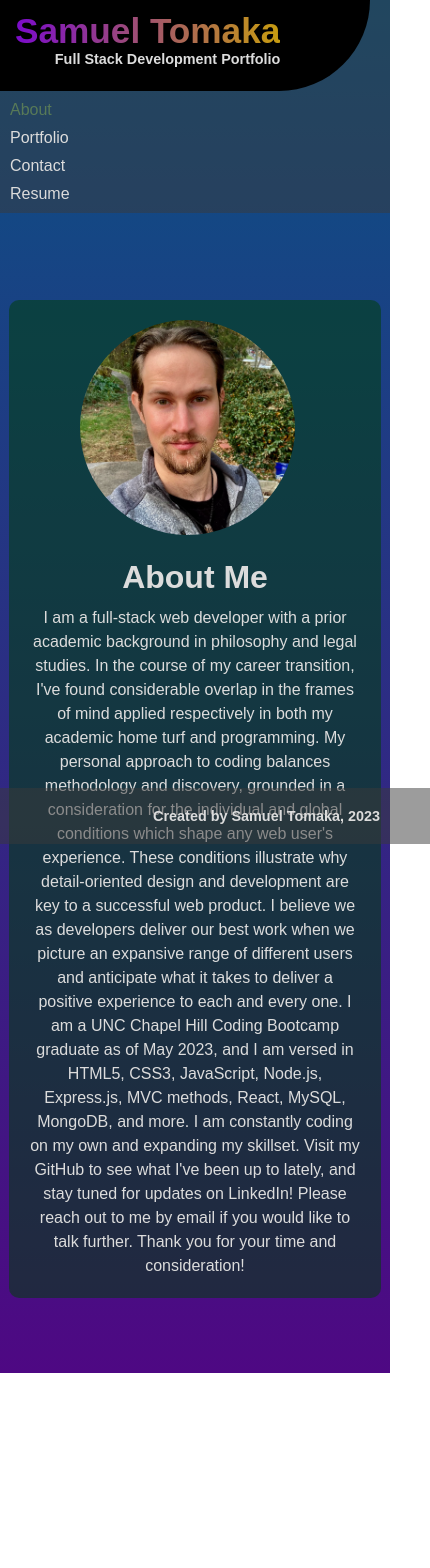
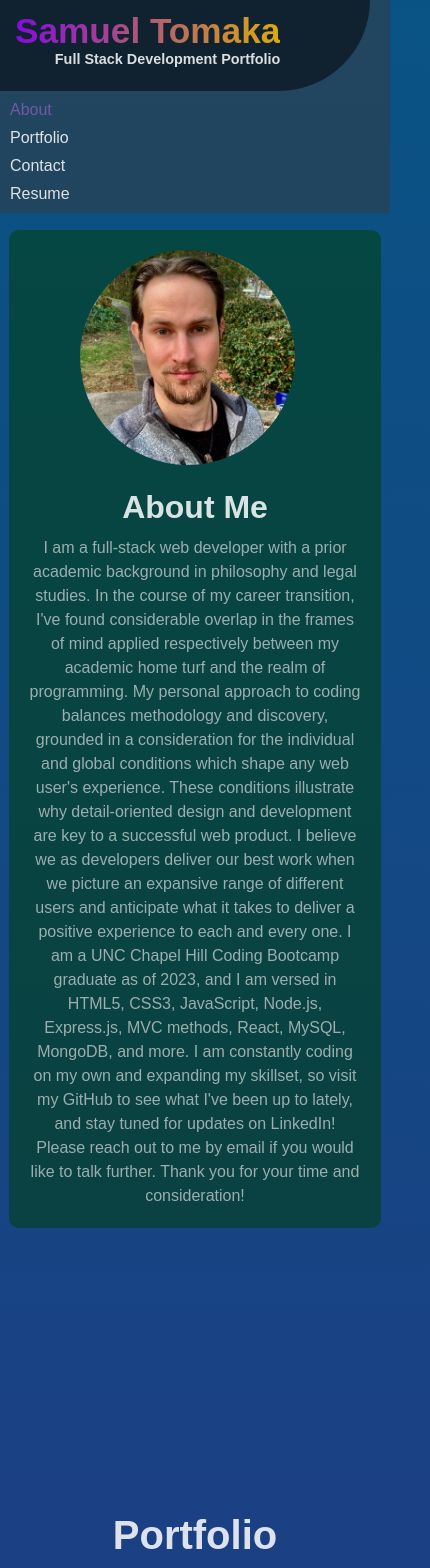
Before and after one commit to altavada/portfolio-with-react, a React (Create React App) app: page / in a window 390 px wide. Shown: the top 1568 px of the page, 430 px wide, since content can reach past the window. Before the commit the page ends 1373 px from the top, so only its background shows below. Built offline with nearby package versions, Linux system fonts and the light colour scheme.

Commit message:
full UI overhaul

```diff
--- a/src/App.js
+++ b/src/App.js
@@ -1,15 +1,18 @@
 import React from "react";
 import Header from "./components/Header";
-import Footer from "./components/Footer";
 
 import "./styles/style.css";
 
 function App() {
   return (
-    <div>
-      <Header />
-      <Footer />
-    </div>
+    <>
+      <div className="main-content">
+        <Header />
+      </div>
+      <footer>
+        <h2 className="footer-content">MIT License © 2023 by Sam Tomaka</h2>
+      </footer>
+    </>
   );
 }
 
--- a/src/components/Footer.js
+++ /dev/null
@@ -1,29 +0,0 @@
-const styles = {
-  footer: {
-    position: "fixed",
-    bottom: "0",
-    textAlign: "left",
-    marginTop: "50px",
-    marginBottom: "0px",
-    fontSize: "10px",
-    paddingBottom: "35px",
-    padding: "20px",
-    background: "rgba(58, 58, 58, 0.5)",
-    width: "100%",
-  },
-  content: {
-    display: "inline-block",
-    float: "right",
-    paddingRight: "30px",
-  },
-};
-
-function Footer() {
-  return (
-    <footer style={styles.footer}>
-      <h2 style={styles.content}>Created by Samuel Tomaka, 2023</h2>
-    </footer>
-  );
-}
-
-export default Footer;
--- a/src/components/Header.js
+++ b/src/components/Header.js
@@ -1,45 +1,69 @@
-import "../styles/Header.css";
-import Navigation from "./Navigation";
+import "../styles/Body.css";
 import { useState } from "react";
+import About from "./sections/About";
+import Portfolio from "./sections/Portfolio";
+import Contact from "./sections/Contact";
+import Resume from "./sections/Resume";
 
 function Header() {
   const [navTab, setTab] = useState("about");
   const handleClick = (event) => {
-    setTab(event.target.getAttribute("id"));
-    document.getElementById("about").style = "none";
-    document.getElementById("portfolio").style = "none";
-    document.getElementById("contact").style = "none";
-    document.getElementById("resume").style = "none";
-    event.target.style.color = "rgb(88, 122, 88)";
+    const targetId = event.target.getAttribute("data-id");
+    setTab(targetId);
+    const sectionElement = document.getElementById(targetId);
+    if (sectionElement) {
+      sectionElement.scrollIntoView({ behavior: "smooth" });
+    }
   };
   return (
     <div>
       <header>
         <div className="headline">
-            <h1>Samuel Tomaka</h1>
+          <h1>Samuel Tomaka</h1>
           <h2 className="subtitle">Full Stack Development Portfolio</h2>
         </div>
         <nav>
           <span
-            className="navbtn"
-            id="about"
+            className={navTab === "about" ? "navbtn nav-selected" : "navbtn"}
+            data-id="about"
             onClick={handleClick}
-            style={{ color: "rgb(88, 122, 88)" }}
+            // style={{ color: "rgb(88, 122, 88)" }}
           >
             About
           </span>
-          <span className="navbtn" id="portfolio" onClick={handleClick}>
+          <span
+            className={
+              navTab === "portfolio" ? "navbtn nav-selected" : "navbtn"
+            }
+            data-id="portfolio"
+            onClick={handleClick}
+          >
             Portfolio
           </span>
-          <span className="navbtn" id="contact" onClick={handleClick}>
+          <span
+            className={navTab === "contact" ? "navbtn nav-selected" : "navbtn"}
+            data-id="contact"
+            onClick={handleClick}
+          >
             Contact
           </span>
-          <span className="navbtn" id="resume" onClick={handleClick}>
+          <span
+            className={navTab === "resume" ? "navbtn nav-selected" : "navbtn"}
+            data-id="resume"
+            onClick={handleClick}
+          >
             Resume
           </span>
         </nav>
       </header>
-      <Navigation onTab={navTab} />
+      <div id="about"></div>
+      <About />
+      <div className="divider" id="portfolio"></div>
+      <Portfolio  />
+      <div className="divider" id="contact"></div>
+      <Contact />
+      <div className="divider" id="resume"></div>
+      <Resume />
     </div>
   );
 }
--- a/src/components/Navigation.js
+++ /dev/null
@@ -1,24 +0,0 @@
-import About from './sections/About';
-import Portfolio from './sections/Portfolio';
-import Contact from './sections/Contact';
-import Resume from './sections/Resume';
-
-function Section({ onTab }) {
-  let whichContent;
-  switch (onTab) {
-    case "portfolio":
-      whichContent = <Portfolio />;
-      break;
-    case "contact":
-      whichContent = <Contact />;
-      break;
-    case "resume":
-      whichContent = <Resume />;
-      break;
-    default:
-      whichContent = <About />;
-  }
-  return whichContent;
-}
-
-export default Section;
--- a/src/components/sections/About.js
+++ b/src/components/sections/About.js
@@ -1,4 +1,4 @@
-import "../../styles/Body.css";
+
 import cestMoi from "../../images/me.png";
 
 export default function About() {
@@ -13,22 +13,22 @@ export default function About() {
               I am a full-stack web developer with a prior academic background
               in philosophy and legal studies. In the course of my career
               transition, I've found considerable overlap in the frames of mind
-              applied respectively in both my academic home turf and
-              programming. My personal approach to coding balances methodology
-              and discovery, grounded in a consideration for the individual and
-              global conditions which shape any web user's experience. These
-              conditions illustrate why detail-oriented design and development
-              are key to a successful web product. I believe we as developers
-              deliver our best work when we picture an expansive range of
-              different users and anticipate what it takes to deliver a positive
-              experience to each and every one. I am a UNC Chapel Hill Coding
-              Bootcamp graduate as of May 2023, and I am versed in HTML5, CSS3,
-              JavaScript, Node.js, Express.js, MVC methods, React, MySQL,
+              applied respectively between my academic home turf and the realm
+              of programming. My personal approach to coding balances
+              methodology and discovery, grounded in a consideration for the
+              individual and global conditions which shape any web user's
+              experience. These conditions illustrate why detail-oriented design
+              and development are key to a successful web product. I believe we
+              as developers deliver our best work when we picture an expansive
+              range of different users and anticipate what it takes to deliver a
+              positive experience to each and every one. I am a UNC Chapel Hill
+              Coding Bootcamp graduate as of 2023, and I am versed in HTML5,
+              CSS3, JavaScript, Node.js, Express.js, MVC methods, React, MySQL,
               MongoDB, and more. I am constantly coding on my own and expanding
-              my skillset. Visit my GitHub to see what I've been up to lately,
-              and stay tuned for updates on LinkedIn! Please reach out to me by
-              email if you would like to talk further. Thank you for your time
-              and consideration!
+              my skillset, so visit my GitHub to see what I've been up to
+              lately, and stay tuned for updates on LinkedIn! Please reach out
+              to me by email if you would like to talk further. Thank you for
+              your time and consideration!
             </p>
           </div>
         </div>
--- a/src/components/sections/Contact.js
+++ b/src/components/sections/Contact.js
@@ -1,5 +1,4 @@
 import { useState } from "react";
-import "../../styles/Body.css";
 import { FontAwesomeIcon } from "@fortawesome/react-fontawesome";
 import { faEnvelope } from "@fortawesome/free-solid-svg-icons";
 import { faGithub, faLinkedin } from "@fortawesome/free-brands-svg-icons";
--- a/src/components/sections/Portfolio.js
+++ b/src/components/sections/Portfolio.js
@@ -1,4 +1,3 @@
-import "../../styles/Body.css";
 import { projects } from "../../utils/projectData";
 import Project from "./Project";
 
--- a/src/components/sections/Project.js
+++ b/src/components/sections/Project.js
@@ -1,5 +1,3 @@
-import "../../styles/Body.css";
-
 export default function Project(props) {
   const imageUrl = `${process.env.PUBLIC_URL}/${props.image}`;
 
--- a/src/components/sections/Resume.js
+++ b/src/components/sections/Resume.js
@@ -1,4 +1,3 @@
-import "../../styles/Body.css";
 import resumeIcon from "../../images/resume-icon.png";
 
 export default function Resume() {
@@ -7,7 +6,7 @@ export default function Resume() {
       <h2 className="bodyheader">Resume</h2>
       <br></br>
       <a
-        href="https://drive.google.com/file/d/1YFfSxOEViGfFiSn0XS5Cnxogqy7D4_pb/view?usp=sharing"
+        href="https://docs.google.com/document/d/1n2IpbyEouROf0NoYg0MSERl041h7amgtoqIoVYQ-3JQ/edit?usp=sharing"
         target="_blank"
         rel="noreferrer"
       >
@@ -17,7 +16,7 @@ export default function Resume() {
           src={resumeIcon}
           alt="Resume icon"
         ></img>
-        <p>Click icon for PDF resume</p>
+        <p>Click icon to view the doc!</p>
       </a>
       <div className="summary">
         <div>
--- a/src/styles/Body.css
+++ b/src/styles/Body.css
@@ -1,8 +1,74 @@
 :root {
-    --mutegreen: rgb(88, 122, 88);
-    --fadedgreen: rgb(128, 150, 128);
+    --mutegreen: rgb(113, 89, 166);
+    --fadedgreen: rgb(139, 128, 150);
     --forest: rgba(0, 64, 14, 0.554);
     --graybg: rgb(58, 58, 58);
+}
+
+header {
+    background-color: rgba(58, 58, 58, 0.5);
+    position: fixed;
+    width: 100%;
+    z-index: 1;
+}
+
+.headline {
+    display: inline-block;
+    height: 6rem;
+    padding-left: 15px;
+    padding-top: 20px;
+    padding-right: 90px;
+    border-bottom-right-radius: 6rem;
+    background-color: rgba(0, 0, 0, 0.501);
+}
+
+h1 {
+    font-size: 2.6rem;
+    background: linear-gradient(to right,#850bdc, #dcab0c);
+    -webkit-background-clip: text;
+    -webkit-text-fill-color: transparent;
+}
+
+h2 {
+    font-size: 1rem;
+}
+
+.subtitle {
+    text-align: right;
+}
+
+nav {
+    display: flex;
+    padding-top: 40px;
+    padding-right: 50px;
+    float: right;
+    font-size: 20px;
+}
+
+.navbtn {
+    padding: 10px;
+    margin-top: -10px;
+    text-decoration: none;
+    cursor: pointer;
+    color: rgba(255, 255, 255, 0.85);
+}
+
+.navbtn:hover {
+    /* background-color: rgba(128, 128, 128, 0.499); */
+    border-radius: 10px;
+    color: var(--fadedgreen);
+}
+
+.navbtn:active {
+    color: var(--fadedgreen);
+}
+
+.nav-selected {
+    color: var(--mutegreen);
+}
+
+h2 {
+    color: rgba(255, 255, 255, 0.85);
 }
 
 .main {
@@ -12,6 +78,7 @@
 
 .firstsection {
     display: flex;
+    margin-top: 20px;
 }
 
 .bio {
@@ -78,6 +145,7 @@
     background-color: rgba(0, 0, 0, 0.4);
     padding: 3px;
     border-radius: 5px;
+    color: rgba(255, 255, 255, 0.85);
 }
 
 .boxitem:hover {
@@ -230,6 +298,7 @@
 
 .resume {
     text-align: center;
+    margin-bottom: 50px;
 }
 
 .resume a {
@@ -254,6 +323,7 @@
 
 .subhead {
     text-align: center;
+    background-color: transparent;
 }
 
 .contact-form {
@@ -272,9 +342,17 @@
     border-radius: 5px;
 }
 
-@media screen and (max-width: 772px) {
+@media screen and (max-width: 817px) {
+    nav {
+        flex-direction: column;
+        float: none;
+        padding-top: 10px;
+    }
+    .navbtn {
+        font-size: 1rem;
+    }
     .main {
-        padding-top: 300px;
+        padding-top: 210px;
     }
 }
 
@@ -287,3 +365,28 @@
         text-align: center;
     }
 }
+
+@media screen and (max-width: 418px) {
+    h1 {
+        font-size: 2.4rem;
+    }
+    h2 {
+        font-size: 0.9rem;
+    }
+    .headline {
+        height: 5rem;
+        padding-top: 11px;
+    }
+}
+
+@media screen and (max-width: 394px) {
+    h1 {
+        font-size: 2.2rem;
+    }
+}
+
+@media screen and (max-width: 370px) {
+    h1 {
+        font-size: 2.1rem;
+    }
+}
--- a/src/styles/Header.css
+++ /dev/null
@@ -1,91 +0,0 @@
-header {
-    background-color: rgba(58, 58, 58, 0.5);
-    position: fixed;
-    width: 100%;
-    z-index: 1;
-}
-
-.headline {
-    display: inline-block;
-    height: 6rem;
-    padding-left: 15px;
-    padding-top: 20px;
-    padding-right: 90px;
-    border-bottom-right-radius: 6rem;
-    background-color: black;
-}
-
-h1 {
-    font-size: 2.6rem;
-    background: linear-gradient(to right,#7b0bcb, #c79c10);
-    -webkit-background-clip: text;
-    -webkit-text-fill-color: transparent;
-}
-
-h2 {
-    font-size: 1rem;
-}
-
-.subtitle {
-    text-align: right;
-}
-
-nav {
-    display: flex;
-    padding-top: 40px;
-    padding-right: 50px;
-    float: right;
-    font-size: 20px;
-}
-
-.navbtn {
-    padding: 10px;
-    margin-top: -10px;
-    text-decoration: none;
-    cursor: pointer;
-}
-
-.navbtn:hover {
-    background-color: rgba(128, 128, 128, 0.499);
-    border-radius: 10px;
-}
-
-.navbtn:active {
-    color: rgb(159, 189, 159);
-}
-
-@media screen and (max-width: 772px) {
-    nav {
-        flex-direction: column;
-        float: none;
-        padding-top: 10px;
-    }
-    .navbtn {
-        font-size: 1rem;
-    }
-}
-
-@media screen and (max-width: 418px) {
-    h1 {
-        font-size: 2.4rem;
-    }
-    h2 {
-        font-size: 0.9rem;
-    }
-    .headline {
-        height: 5rem;
-        padding-top: 11px;
-    }
-}
-
-@media screen and (max-width: 394px) {
-    h1 {
-        font-size: 2.2rem;
-    }
-}
-
-@media screen and (max-width: 370px) {
-    h1 {
-        font-size: 2.1rem;
-    }
-}
--- a/src/styles/style.css
+++ b/src/styles/style.css
@@ -1,14 +1,39 @@
 * {
     font-family: 'Libre Franklin', Arial, sans-serif;
-    color: rgb(220, 220, 220);
-    margin: 0px;
+    color: rgba(220, 220, 220, 0.70);
+    margin: 0;
 }
 
-html {
-    height: 100vh;
+body {
+    margin: 0;
+    padding: 0;
+    background: linear-gradient(#095384, #4e0883);
+    min-height: 100vh;
+    display: flex;
+    flex-direction: column;
 }
 
-body, html {
-    background: linear-gradient(#095384, #4e0883);
-    min-height: 100vh;
-};
+#root {
+    flex-grow: 1;
+    display: flex;
+    flex-direction: column;
+}
+
+.main-content {
+    flex-grow: 1;
+}
+
+footer {
+    text-align: left;
+    margin-top: auto;
+    padding: 20px;
+    background: rgba(58, 58, 58, 0.5);
+    width: 100%;
+    height: 30px;
+}
+
+.footer-content {
+    display: block;
+    float: right;
+    padding-right: 30px;
+}
```
